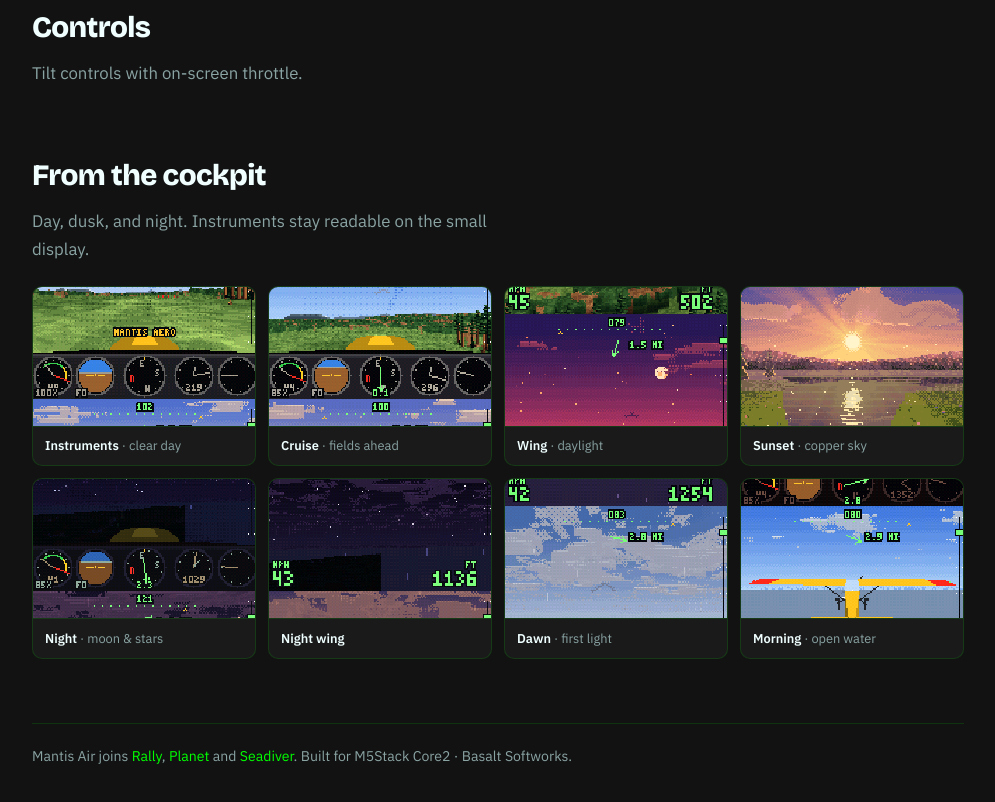
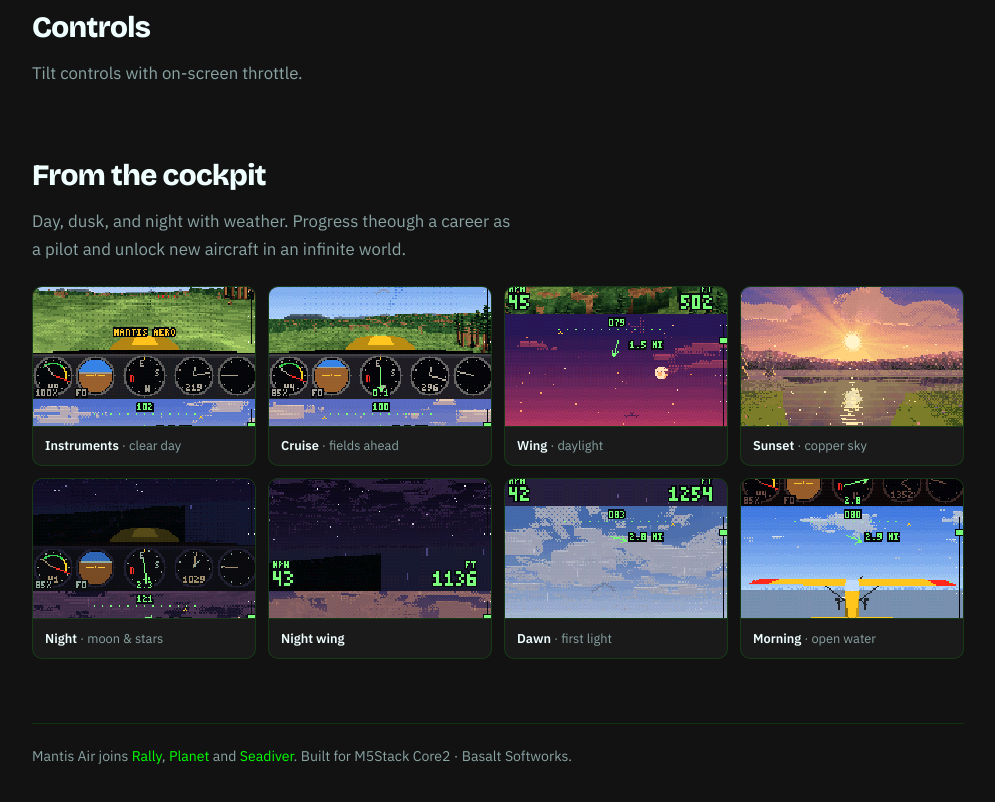
Before and after one commit to 5t31thphoto/Mantis-air, a plain HTML site: page website/index.html in a window 1280 px wide. Shown: the part 992-1794 px from the top of the page, without its empty margins (142-1137 px from the left). Drawn offline with nearby package versions, Linux system fonts and the light colour scheme.

Commit message:
Update index.html

```diff
--- a/website/index.html
+++ b/website/index.html
@@ -344,7 +344,7 @@ footer a:hover { text-decoration: underline; }
 
   <section>
     <h2>From the cockpit</h2>
-    <p class="intro">Day, dusk, and night. Instruments stay readable on the small display.</p>
+    <p class="intro">Day, dusk, and night with weather. Progress theough a career as a pilot and unlock new aircraft in an infinite world.</p>
     <div class="gallery">
       <figure>
         <img src="assets/gal_instruments.png" alt="Day instruments" width="480" height="300">
```
